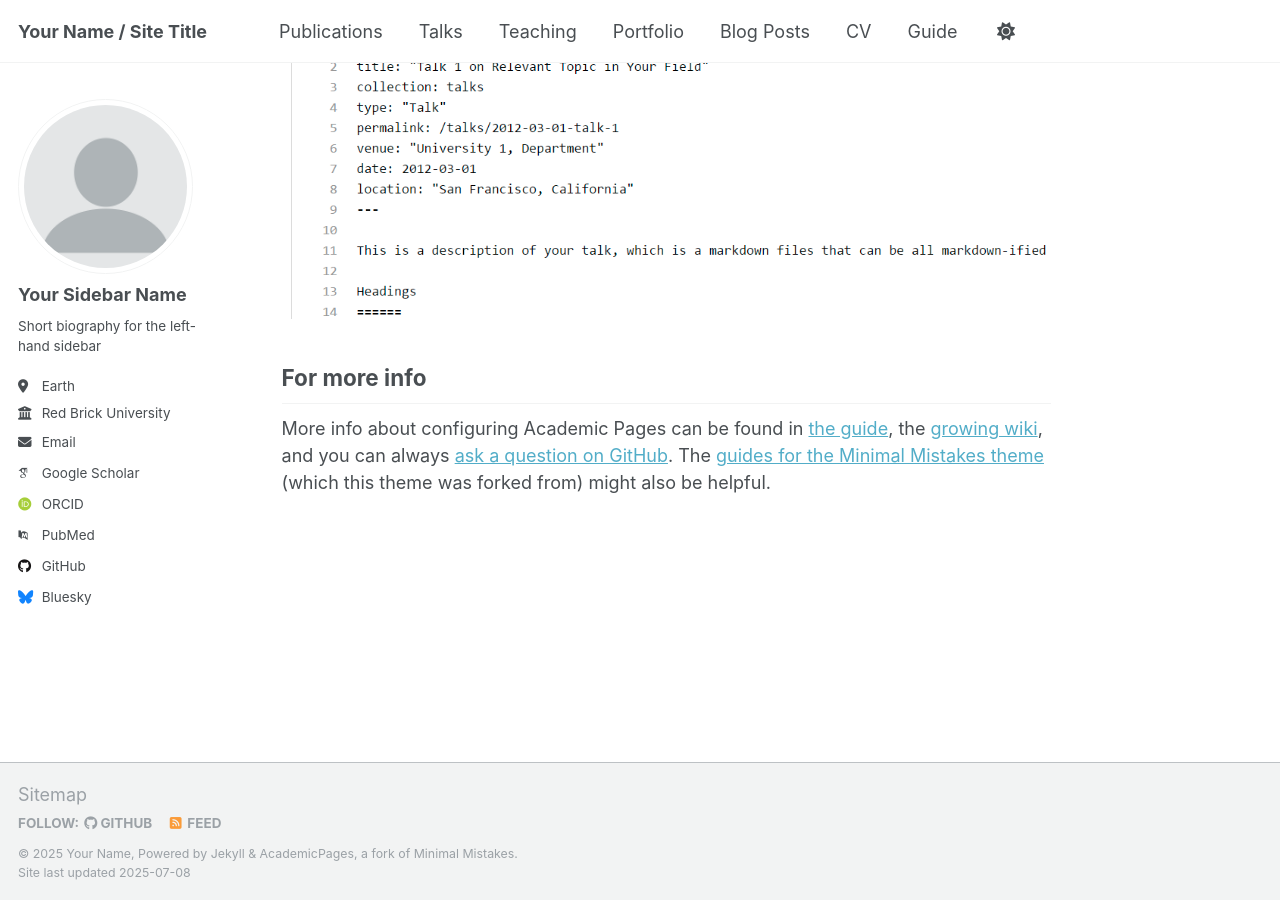
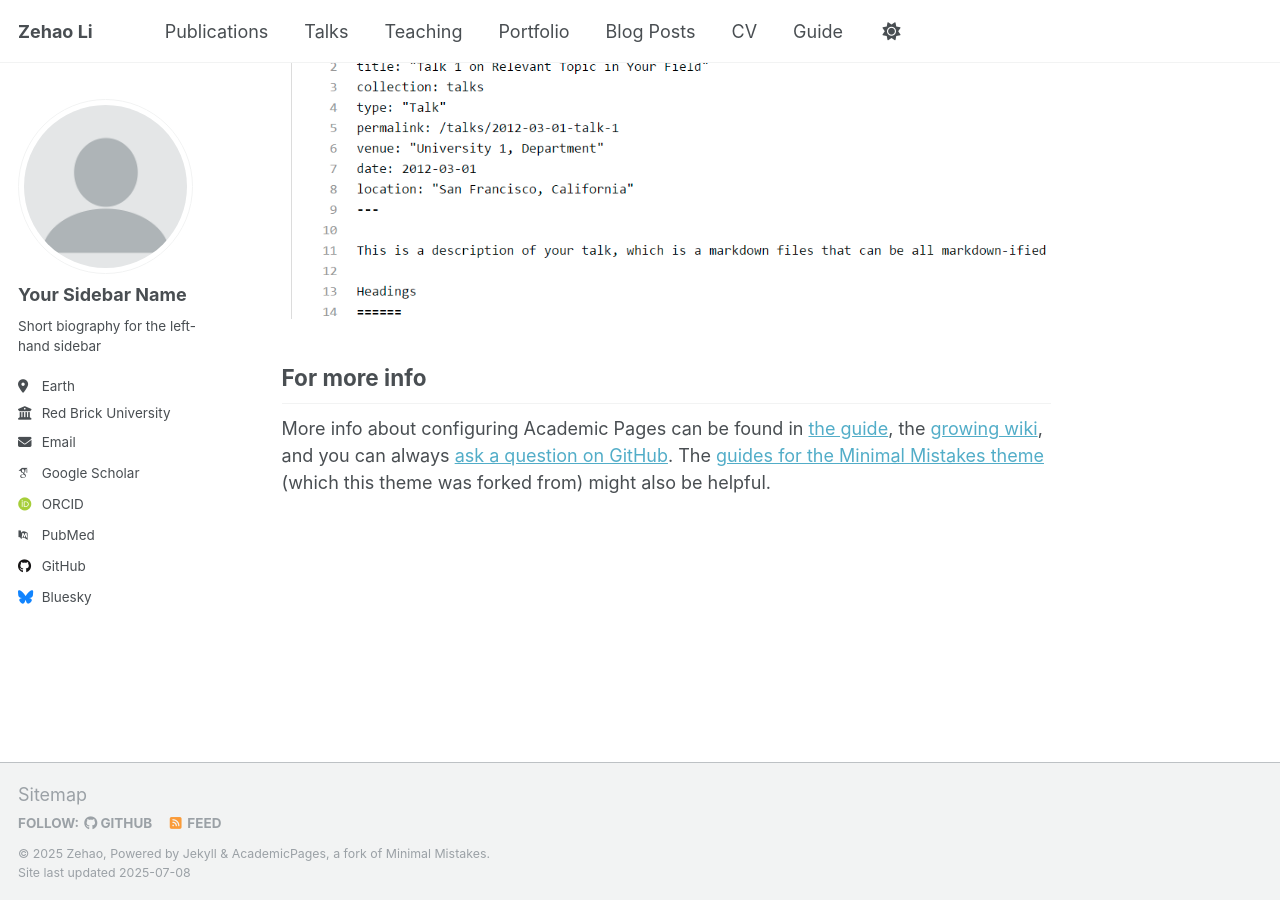
Before and after one commit to laserahao/zehaoli.github.io, a Jekyll site: the page built from _pages/about.md, in a window 1280 px wide and 900 px high, scrolled down 2880 px. Built offline with Jekyll 4.4.1, drawn with Linux system fonts in a browser that asks for light colours; some web fonts are replaced; a script that is not in the unit is left out.

Commit message:
Update _config.yml

```diff
--- a/_config.yml
+++ b/_config.yml
@@ -9,9 +9,9 @@
 # Basic Site Settings
 locale                   : "en-US"
 site_theme               : "default"
-title                    : "Your Name / Site Title"
+title                    : "Zehao Li"
 title_separator          : "-"
-name                     : &name "Your Name"
+name                     : &name "Zehao"
 description              : &description "personal description"
 url                      : https://academicpages.github.io # the base hostname & protocol for your site e.g. "https://[your GitHub username].github.io" or if you already have some other page hosted on Github then use "https://[your GitHub username].github.io/[Your Repo Name]"
 baseurl                  : "" # the subpath of your site, e.g. "/blog"
```
